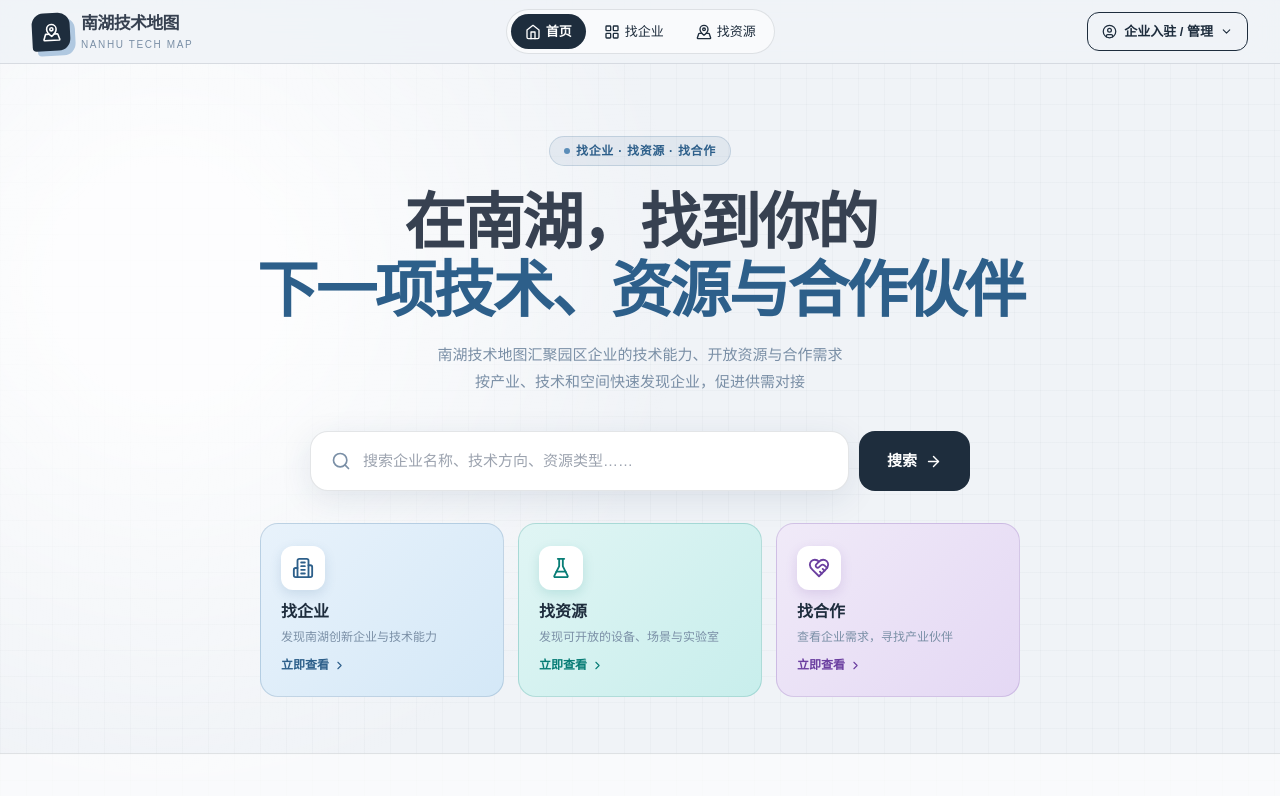
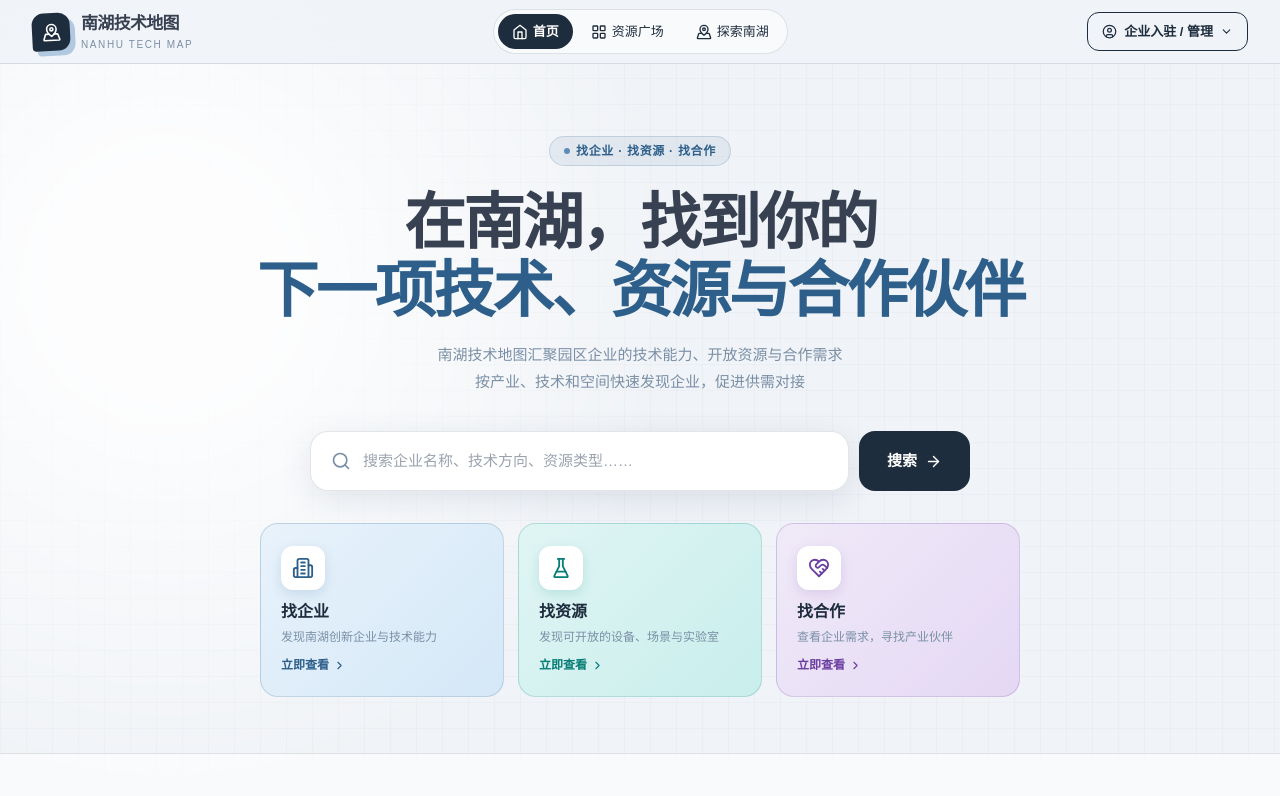
Before and after one commit to 99Y01/Nanhu-tech-map, a React app: page / in a window 1280 px wide. Shown: the top 796 px of the page. Built offline with nearby package versions, Linux system fonts and the light colour scheme.

Commit message:
sync: 同步最新版本（4个Tab）

```diff
--- a/src/components/Layout.tsx
+++ b/src/components/Layout.tsx
@@ -3,9 +3,9 @@ import { Outlet, NavLink, useNavigate } from 'react-router-dom';
 import { MapPinned, Home, LayoutGrid, HeartHandshake, ChevronDown, UserCircle, FilePlus, RefreshCw } from 'lucide-react';
 
 const NAV_ITEMS = [
-  { to: '/',      label: '首页',   icon: <Home size={16} />,        end: true  },
-  { to: '/list',  label: '找企业', icon: <LayoutGrid size={16} />,  end: false },
-  { to: '/explore', label: '找资源', icon: <MapPinned size={16} />, end: false },
+  { to: '/',        label: '首页',   icon: <Home size={16} />,        end: true  },
+  { to: '/list',    label: '资源广场', icon: <LayoutGrid size={16} />, end: false },
+  { to: '/explore', label: '探索南湖', icon: <MapPinned size={16} />, end: false },
 ];
 
 export default function Layout() {
```
